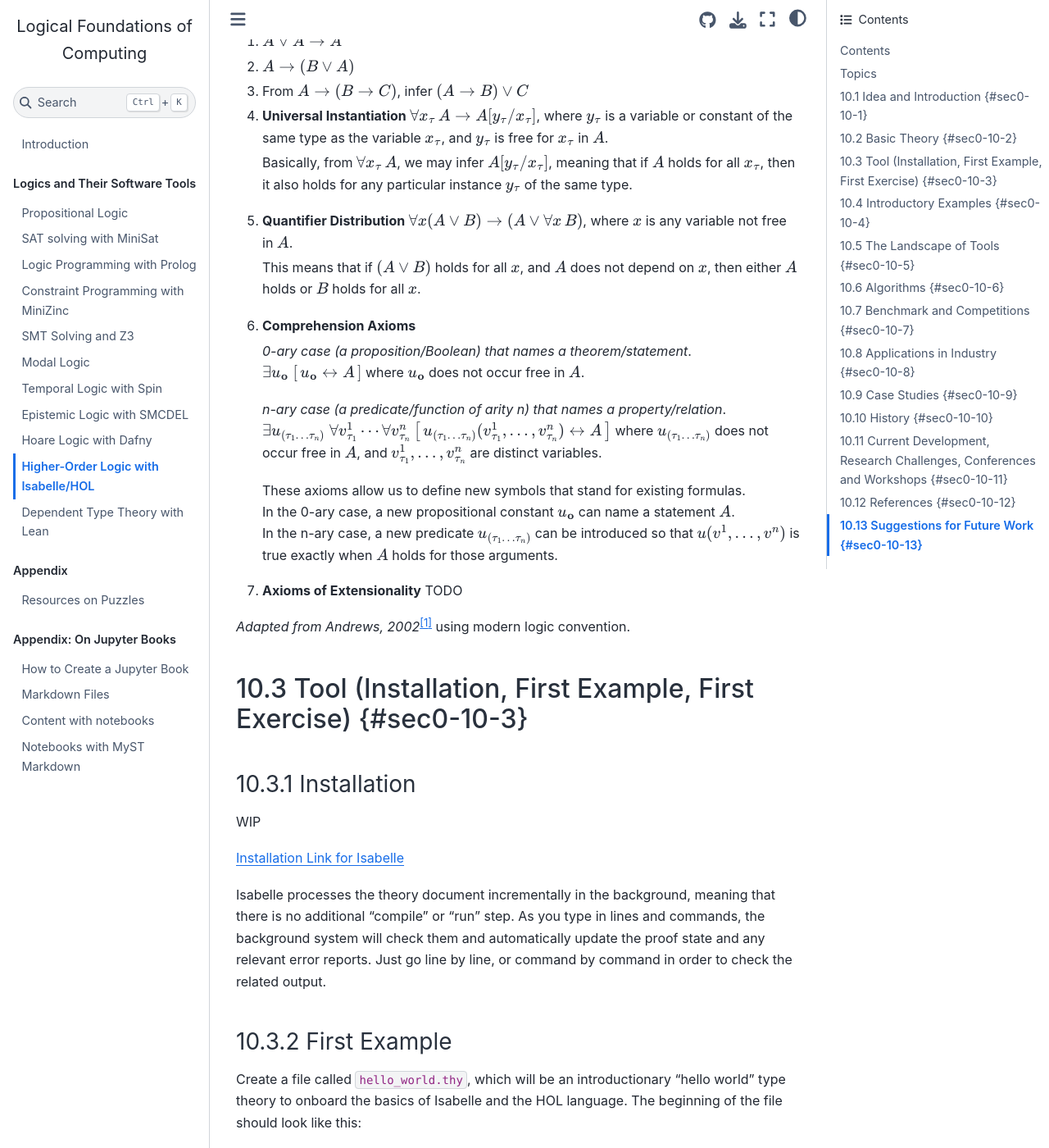
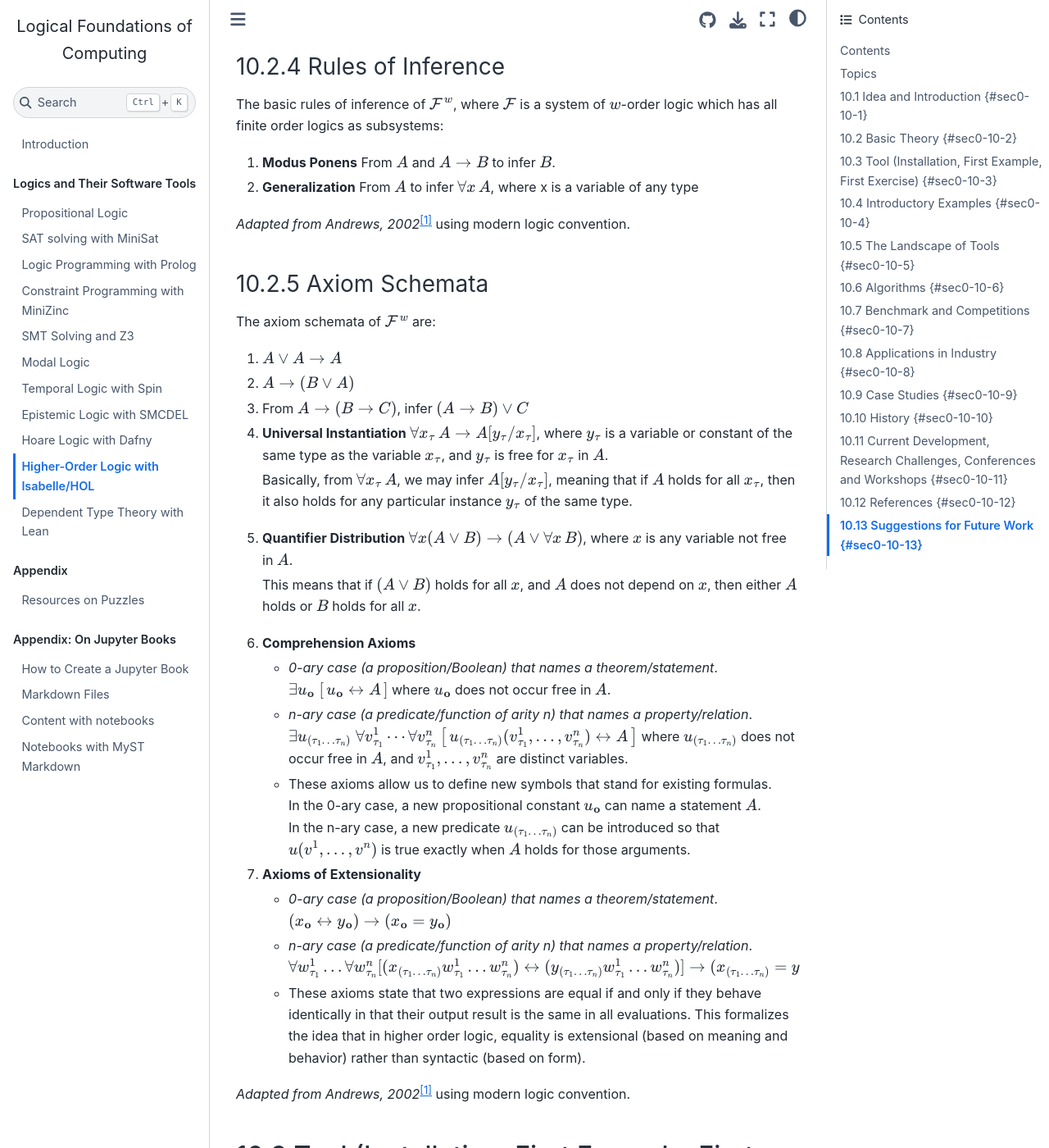
Before and after one commit to LEAP-at-Chapman/CPSC-510-Logical-Foundations-of-Computing, a Jupyter Book: the page built from content/10-higher-order-logic.md, in a window 1280 px wide and 1400 px high, scrolled down 2054 px. Shown: the whole window at 82% size. Built offline with Jupyter Book 1.0.4 settings and Sphinx 7.4.7 and the Sphinx Book theme 1.1.4, drawn with Linux system fonts in a browser that asks for light colours; some of the changed text lies outside the part shown.

Commit message:
updated 10.2 to include type system and lambda abstraction

```diff
--- a/content/10-higher-order-logic.md
+++ b/content/10-higher-order-logic.md
@@ -44,16 +44,34 @@ WIP
 WIP
 $ \forall x $ and $ \exists x$ where x is a variable/individual element
 
-### 10.2.2 Higher Order Logic
+In higher order logic, we extend this to $ \forall f(x) $ and $ \exists f(x) $, where x is a function that takes x as an input
+
+### 10.2.2 (Explicit) Type System
 WIP
-$ \forall f(x) $ and $ \exists f(x) $ where x is a function that takes x as an input
+
+<!-- – Andrews (2002) Sections 1–2 (“Type theory basics”)
+– Church (1940) A Formulation of the Simple Theory of Types -->
+
+### 10.2.3 Lambda Abstraction
+WIP
+
+<!-- Read:
+– Paulson, Logic and Computation, ch. 2
+– Nipkow et al., Concrete Semantics, §2.1–2.3 -->
+
+### 10.2.4 Rules of Inference
 
 The basic rules of inference of $\mathcal{F}^w$, where $\mathcal{F}$ is a system of $\mathcal{w}$-order logic which has all finite order logics as subsystems:
 
 1) **Modus Ponens** From $A$ and $A \to B$ to infer $B$.
 2) **Generalization** From $A$ to infer $\forall x\,A$, where x is a variable of any type
 
-In addition, the axiom schemata of $\mathcal{F}^w$ are:
+*Adapted from Andrews, 2002*[^andrews2002] using modern logic convention.
+
+
+### 10.2.5 Axiom Schemata
+
+The axiom schemata of $\mathcal{F}^w$ are:
 
 1) $A \lor A \to A$
 2) $A \to (B \lor A)$
@@ -70,51 +88,39 @@ In addition, the axiom schemata of $\mathcal{F}^w$ are:
 
 6) **Comprehension Axioms**
 
-    *0-ary case (a proposition/Boolean) that names a theorem/statement*.
+    - *0-ary case (a proposition/Boolean) that names a theorem/statement*.
     $ \exists u_{\mathbf{o}}\;[\,u_{\mathbf{o}} \leftrightarrow A\,] $
     where $u_{\mathbf{o}}$ does not occur free in $A$.
 
-    *n-ary case (a predicate/function of arity n) that names a property/relation*.
+    - *n-ary case (a predicate/function of arity n) that names a property/relation*.
     $\exists u_{(\tau_1\ldots\tau_n)}\;
     \forall v^{1}_{\tau_1}\cdots \forall v^{n}_{\tau_n}\,
     \big[\,u_{(\tau_1\ldots\tau_n)}(v^{1}_{\tau_1},\ldots,v^{n}_{\tau_n})
     \leftrightarrow A\,\big]$
     where $u_{(\tau_1\ldots\tau_n)}$ does not occur free in $A$, and $v^{1}_{\tau_1},\ldots,v^{n}_{\tau_n}$ are distinct variables.
 
-    These axioms allow us to define new symbols that stand for existing formulas.
+    - These axioms allow us to define new symbols that stand for existing formulas.
     In the 0-ary case, a new propositional constant $u_{\mathbf{o}}$ can name a statement $A$.
     In the n-ary case, a new predicate $u_{(\tau_1\ldots\tau_n)}$ can be introduced so that $u(v^1,\ldots,v^n)$ is true exactly when $A$ holds for those arguments.
 
-<!-- 6) **Comprehension Axioms**
-    - *0-ary case (a proposition/Boolean) that names a theorem/statement*
-      $$
-        \exists u_{\mathbf{o}}\,[u_{\mathbf{o}} \leftrightarrow A]
-      $$
-      where $u_{\mathbf{o}}$ does not occur free in $A$.
+7) **Axioms of Extensionality**
+    - *0-ary case (a proposition/Boolean) that names a theorem/statement*.
+    $(x_{\mathbf{o}} \leftrightarrow y_{\mathbf{o}}) \to (x_{\mathbf{o}} = y_{\mathbf{o}})$
 
-    <br>
+    - *n-ary case (a predicate/function of arity n) that names a property/relation*.
+    $\forall w^{1}_{\tau_1} \ldots \forall w^{n}_{\tau_n} [(x_{(\tau_1 \ldots \tau_n)}w^{1}_{\tau_1}\ldots w^{n}_{\tau_n}) \leftrightarrow (y_{(\tau_1 \dots \tau_n)} w^{1}_{\tau_1} \ldots w^{n}_{\tau_n})] \to (x_{(\tau_1 \ldots \tau_n)} = y_{(\tau_1 \ldots \tau_n)}) $
 
-    - *n-ary case (a predicate/function of arity n) that names a property/relation*
-    $$
-    \exists u_{(\tau_1\ldots\tau_n)}\; \forall v^{1}_{\tau_1}\cdots \forall v^{n}_{\tau_n}\,
-    \big[\,u_{(\tau_1\ldots\tau_n)}\,v^{1}_{\tau_1}\cdots v^{n}_{\tau_n}\;\leftrightarrow\;A\,\big]
-    $$
-    where $u_{(\tau_1\ldots\tau_n)}$ does not occur free in $A$, and $v^{1}_{\tau_1},\ldots,v^{n}_{\tau_n}$ are distinct variables.
+    - These axioms state that two expressions are equal if and only if they behave identically in that their output result is the same in all evaluations. This formalizes the idea that in higher order logic, equality is extensional (based on meaning and behavior) rather than syntactic (based on form).
 
-    <br>
 
-    These axioms allow us to define new symbols that stand for existing formulas.
-    In the 0-ary case, a new propositional constant $u_{\mathbf{o}}$ can name a statement $A$.
-    In the n-ary case, a new predicate $u_{(\tau_1\ldots\tau_n)}$ can be introduced so that $u(v^1,\ldots,v^n)$ is true exactly when $A$ holds for those arguments -->
 
-7) **Axioms of Extensionality**
-    TODO
 
 *Adapted from Andrews, 2002*[^andrews2002] using modern logic convention.
 
 <!-- *Adapted from* {cite}`Andrews2002` using modern logic convention. -->
 
-[^andrews2002]: Andrews, *An Introduction to Mathematical Logic and Type Theory*, Springer 2002. [Springer Link](https://link.springer.com/book/10.1007/978-94-015-9934-4)
+<!-- [^andrews2002]: Andrews, *An Introduction to Mathematical Logic and Type Theory*, Springer 2002. [Springer Link](https://link.springer.com/book/10.1007/978-94-015-9934-4) -->
+
 
 
 ## 10.3 Tool (Installation, First Example, First Exercise) {#sec0-10-3}
@@ -429,7 +435,9 @@ where we use the add_0_right lemma in the base case and then the add_Suc_right l
 
 <!-- - [Andrews - An Introduction to Mathematical Logic and Type Theory](https://link.springer.com/book/10.1007/978-94-015-9934-4) -->
 
-- <a id="ref-andrews2002">[1]</a> Andrews, *An Introduction to Mathematical Logic and Type Theory*, 2002. [Springer Link](https://link.springer.com/book/10.1007/978-94-015-9934-4)
+<!-- - <a id="ref-andrews2002">[1]</a> Andrews, *An Introduction to Mathematical Logic and Type Theory*, 2002. [Springer Link](https://link.springer.com/book/10.1007/978-94-015-9934-4) -->
+
+[^andrews2002]: Andrews, *An Introduction to Mathematical Logic and Type Theory*, Springer 2002. [Springer Link](https://link.springer.com/book/10.1007/978-94-015-9934-4) -->
 
 
 ## 10.13 Suggestions for Future Work {#sec0-10-13}
```
